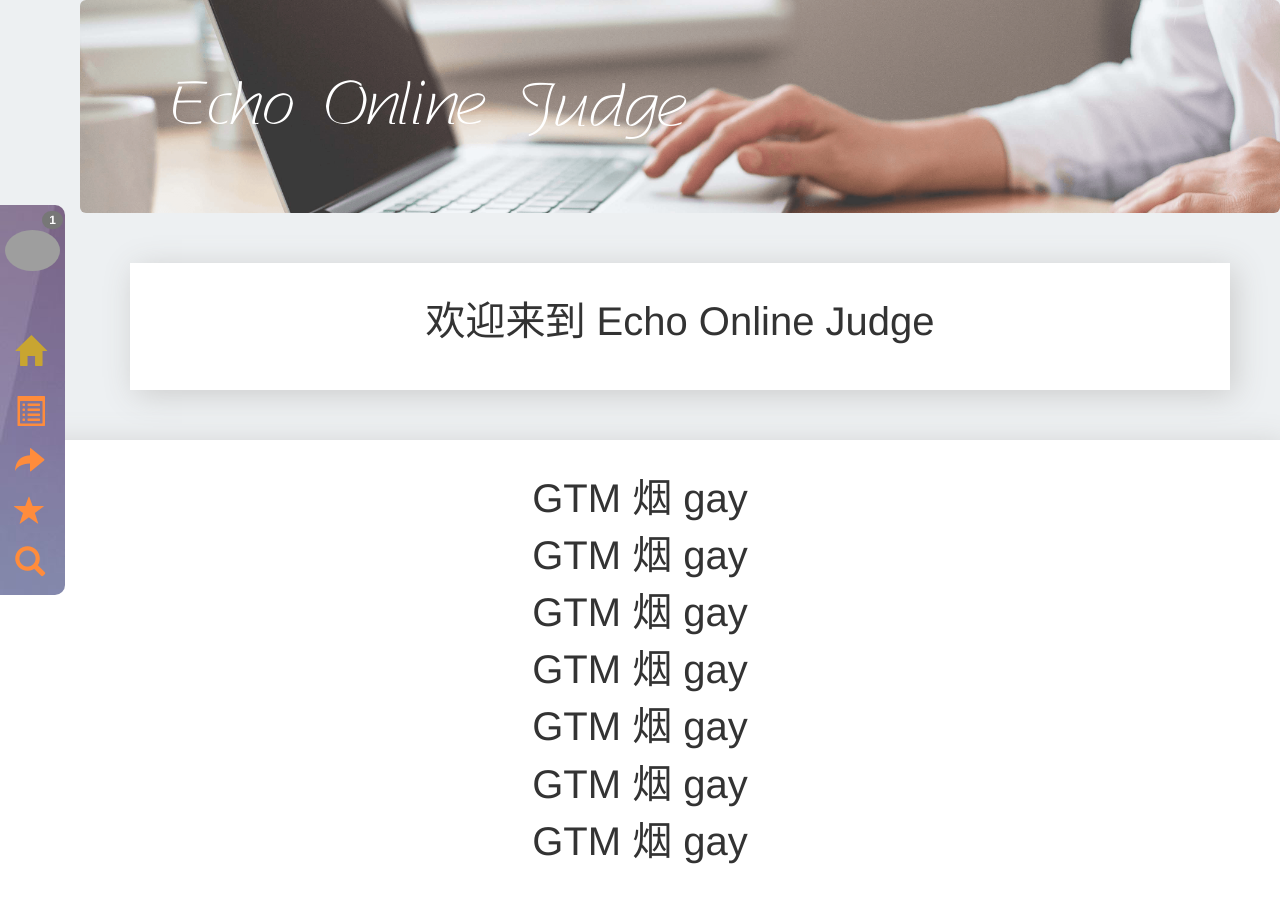
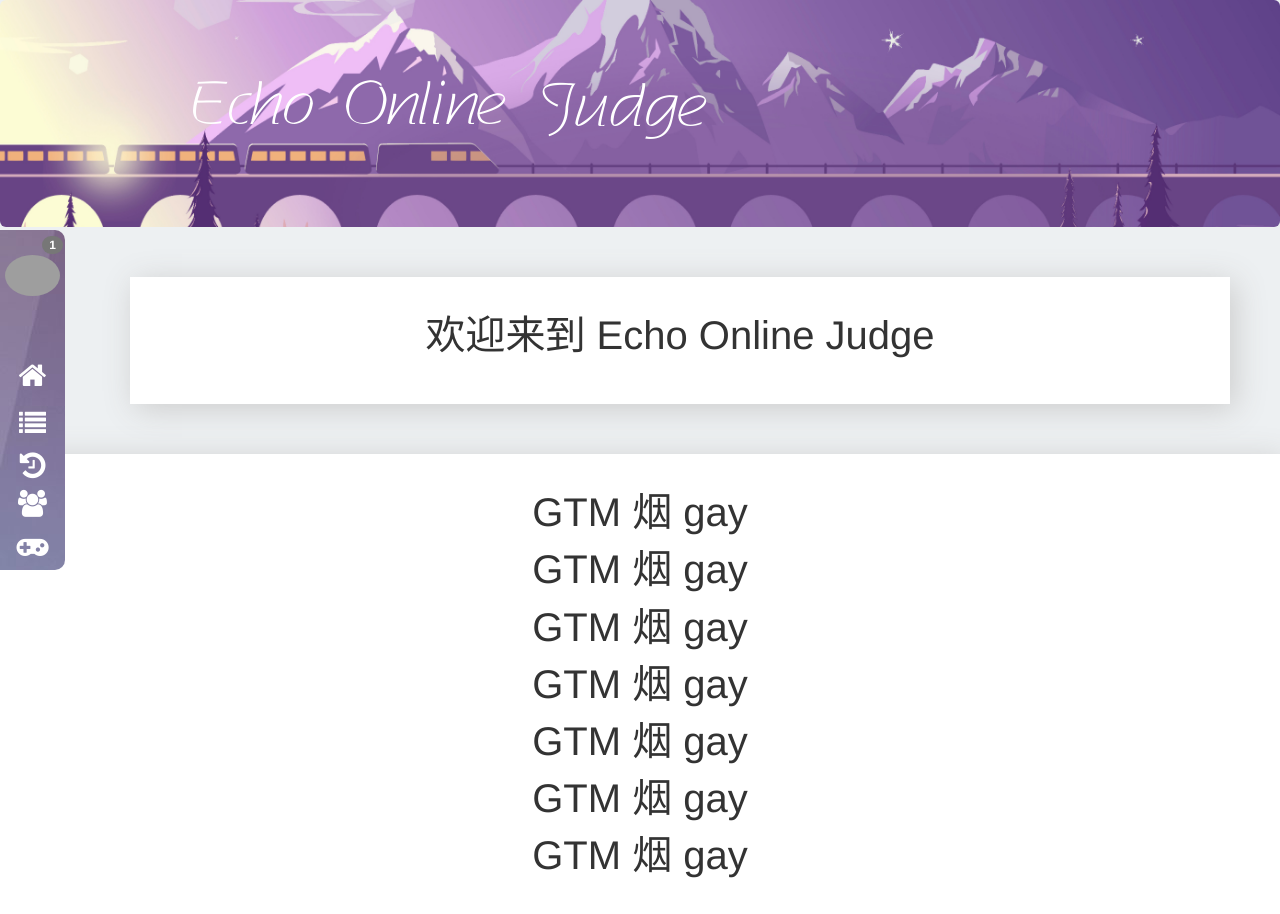
Before and after one commit to SniffesTheRose/EchoOnlineJudge, a PHP site: page / in a window 1280 px wide. Before the commit the page ends 864 px from the top, so only its background shows below. Run offline with PHP 8.4, Linux system fonts and the light colour scheme; some libraries are stand-ins or nearby versions; grey boxes are pictures that could not be loaded.

Commit message:
优化
动画渲染
背景更改

```diff
--- a/BaseInclude.php
+++ b/BaseInclude.php
@@ -2,7 +2,7 @@
 	include "Parsedown.php";
 	include "Navigation Bar\Navigation Bar.php";
 	echo "<div class=\"Title\">
-		<img id=\"Title_Banner\" class=\"img-rounded\" src=\"/assets/Title_Banner.png\" />
+		<img id=\"Title_Banner\" class=\"img-rounded\" src=\"/assets/Title_Banner.png\" width=\"100%\" />
 		<img src=\"/assets/Title_White.png\" class=\"TitlePosition\"/>
 	</div>";
 ?>
--- a/Include.php
+++ b/Include.php
@@ -5,5 +5,6 @@ echo "<link rel=\"stylesheet\" type=\"text/css\" href=\"/Navigation Bar/Navigati
 <link href=\"http://cdn.bootcss.com/bootstrap/3.3.6/css/bootstrap.min.css\" rel=\"stylesheet\">
 <script src=\"/Navigation Bar/Navigation Bar.js\"></script>
 <script src=\"/assets/EchoOnlineJudge.js\"></script>
-<link rel=\"stylesheet\" type=\"text/css\" href=\"/assets/EchoOnlineJudge.css\">";
+<link rel=\"stylesheet\" type=\"text/css\" href=\"/assets/EchoOnlineJudge.css\">
+<link href=\"//netdna.bootstrapcdn.com/font-awesome/4.7.0/css/font-awesome.min.css\" rel=\"stylesheet\">";
 ?>
--- a/Navigation Bar/Navigation Bar.css
+++ b/Navigation Bar/Navigation Bar.css
@@ -15,7 +15,7 @@ img {
 div.Left_Profile_Image_Container {
 	margin:auto;
 	width:65px;
-	height:70px;
+	height:65px;
 }
 
 span.Badge_Point {
@@ -26,7 +26,7 @@ span.Badge_Point {
 
 div.Left_Profile_Text {
 	font-size:15px;
-	margin-bottom:5px;
+	margin-top:10px;
 	opacity:0;
 }
 
@@ -39,7 +39,7 @@ div.Left_Naviqation {
 	z-index:100;
 	position:fixed;
 	left:0px;
-	height: 390px;
+	height: 340px;
 	width:65px;
 	background-image:url(assets/LeftBackGround.jpg);
 	border-top-right-radius: 10px;
@@ -56,13 +56,14 @@ div.Left_Naviqation a {
 
 div.Left_Naviqation_Container {
 	position:relative;
-	height:50px;
+	height:30px;
+	margin-bottom:10px;
 }
 
 div.Left_Naviqation_Label {
+	text-align:center;
 	position:absolute;
-	left:15px;
-	width:50px;
+	width:65px;
 }
 
 p.Left_Naviqation_Label_Text {
--- a/Navigation Bar/Navigation Bar.js
+++ b/Navigation Bar/Navigation Bar.js
@@ -9,21 +9,27 @@ $(document).ready(function(){
 	$("div.Left_Naviqation").mouseenter(function() {
 		$("div.Left_Profile_Text").stop().animate({opacity:'1'});
 		$("p.Left_Naviqation_Label_Text").stop().animate({opacity:'1'});
+		$("#icon1").stop().fadeIn();
+		$("#icon2").stop().fadeIn();
 		$("#user").stop().animate({
 			top:"-15px",
+			left:"-7.5px",
 			width:"80px"
 		});
 		$("#badge").stop().animate({
-			top:"-95px",
-			left:"38px"
+			top:"-93px",
+			left:"33px"
 		});
 	});
 
 	$("div.Left_Naviqation").mouseleave(function() {
 		$("div.Left_Profile_Text").stop().animate({opacity:'0'});
 		$("p.Left_Naviqation_Label_Text").stop().animate({opacity:'0'});
+		$("#icon1").stop().fadeOut(0);
+		$("#icon2").stop().fadeOut(0);
 		$("#user").stop().animate({
 			top:"0px",
+			left:"0px",
 			width:"55px"
 		});
 		$("#badge").stop().animate({
--- a/Navigation Bar/Navigation Bar.php
+++ b/Navigation Bar/Navigation Bar.php
@@ -17,10 +17,16 @@
 	else
 		echo "<div class=\"col-md-12 column\" style=\"padding-left:15px; padding-right:15px;\">
 				<div class=\"col-md-6 column\" style=\"padding:0\">
-					<a href=\"/SignIN.php\">登陆</a>
+					<a href=\"/SignIN.php\">
+						<i id=\"icon1\" class=\"fa fa-sign-in\" aria-hidden=\"true\" style=\"display:none \"></i>
+						登陆
+					</a>
 				</div>
 				<div class=\"col-md-6 column\" style=\"padding:0\">
-					<a href=\"SignUP.php\">注册</a>
+					<a href=\"SignUP.php\">
+						<i id=\"icon2\" class=\"fa fa-user-plus\" aria-hidden=\"true\" style=\"display:none \"></i>
+						注册
+					</a>
 				</div>
 			</div>";
 
@@ -30,7 +36,7 @@
 		<div class=\"Left_Naviqation_Container\">
 			<a href=\"/index.php\">
 				<div class=\"Left_Naviqation_Label\">
-					<span class=\"glyphicon glyphicon-home\" style=\"color: rgb(200, 165, 49); font-size: 30px;\"></span>
+					<i class=\"fa fa-home\" aria-hidden=\"true\" style=\"font-size:30px\"></i>
 				</div>
 				<p class=\"Left_Naviqation_Label_Text\" style=\"top:3px\">回到主页</p>
 			</a>
@@ -38,26 +44,26 @@
 		<div class=\"Left_Naviqation_Container\">
 			<a href=\"/problem/list.php\">
 				<div class=\"Left_Naviqation_Label\" style=\"top:10px\">
-					<span class=\"glyphicon glyphicon-list-alt\" style=\"color: rgb(255, 140, 60); font-size: 30px;\"></span>
+					<i class=\"fa fa-list\" aria-hidden=\"true\" style=\"font-size:27px\"></i>
 				</div>
-				<p href=\"/problem/list.php\" class=\"Left_Naviqation_Label_Text\" style=\"top:10px\">题目列表</p>
+				<p class=\"Left_Naviqation_Label_Text\" style=\"top:10px\">题目列表</p>
 			</a>
 		</div>
 		<div class=\"Left_Naviqation_Container\">
 			<div class=\"Left_Naviqation_Label\" style=\"top:10px\">
-				<span class=\"glyphicon glyphicon-share-alt\" style=\"color: rgb(255, 140, 60); font-size: 30px;\"></span>
+				<i class=\"fa fa-history\" aria-hidden=\"true\" style=\"font-size:30px\"></i>
 			</div>
 			<p class=\"Left_Naviqation_Label_Text\" style=\"top:10px\">测评记录</p>
 		</div>
 		<div class=\"Left_Naviqation_Container\">
 			<div class=\"Left_Naviqation_Label\" style=\"top:10px\">
-				<span class=\"glyphicon glyphicon-star\" style=\"color: rgb(255, 140, 60); font-size: 30px;\"></span>
+				<i class=\"fa fa-users\" aria-hidden=\"true\" style=\"font-size:27px\"></i>
 			</div>
 			<p class=\"Left_Naviqation_Label_Text\" style=\"top:10px\">团队</p>
 		</div>
 		<div class=\"Left_Naviqation_Container\">
 			<div class=\"Left_Naviqation_Label\" style=\"top:10px\">
-				<span class=\"glyphicon glyphicon-search\" style=\"color: rgb(255, 140, 60); font-size: 30px;\"></span>
+				<i class=\"fa fa-gamepad\" aria-hidden=\"true\" style=\"font-size:30px\"></i>
 			</div>
 			<p class=\"Left_Naviqation_Label_Text\" style=\"top:10px\">比赛</p>
 		</div>
--- a/assets/EchoOnlineJudge.css
+++ b/assets/EchoOnlineJudge.css
@@ -11,15 +11,13 @@ footer {
 
 img.TitlePosition {
 	position:absolute;
-	left:80px;
+	left:180px;
 	top:70px;
 }
 
 div.Title {
 	position:relative;
-	width:auto;
-	margin-left:80px;
-	margin-right:10px;
+	width:100%;
 }
 
 div.main {
--- a/assets/EchoOnlineJudge.js
+++ b/assets/EchoOnlineJudge.js
@@ -3,9 +3,6 @@
 $(document).ready(function(e) {
 	var width = window.innerWidth - 80;
 
-	$("div.Title").width(width);
-	$("#Title_Banner").width(width);
-	$("#Secound_Title_Banner").width(width);
 	$("div.main").width(width - 100);
 
 	var footer = document.getElementsByTagName("footer")[0];
@@ -21,9 +18,6 @@ $(document).ready(function(e) {
 $(window).resize(function(){
 	var width = $(window).width() - 80;
 
-	$("div.Title").width(width);
-	$("#Title_Banner").width(width);
-	$("#Secound_Title_Banner").width(width);
 	$("div.main").width(width - 100);
 
 	var footer = document.getElementsByTagName("footer")[0];
--- a/problem/assets/problem.css
+++ b/problem/assets/problem.css
@@ -18,7 +18,7 @@ div.line {
 
 .ProblemTitle {
 	position:absolute;
-	color:rgb(100,100,100);
+	color:rgb(255,255,255);
 	font-size:50px;
 	top: 15px;
 	left:100px;
--- a/problem/problem.php
+++ b/problem/problem.php
@@ -26,8 +26,7 @@
 	<?php include "G:/EchoOnlineJudge/BaseInclude.php" ?>
 
     <div class="Title">
-		<img id="Secound_Title_Banner" class="img-rounded" src="../assets/Second_Title_Banner.png" />
-        <link href="../assets/EchoOnlineJudge.css" rel="stylesheet" type="text/css" />
+		<img id="Secound_Title_Banner" class="img-rounded" src="../assets/Second_Title_Banner.png" width="100%" />
         <?php
 			$con = mysql_connect("localhost","root","qdc010325");
 
```
Also changed, not shown: assets/Second_Title_Banner.png, assets/Title_Banner.png.
